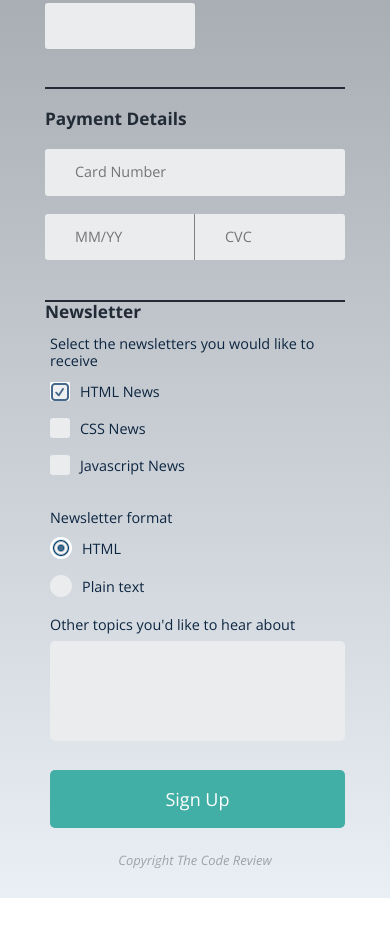
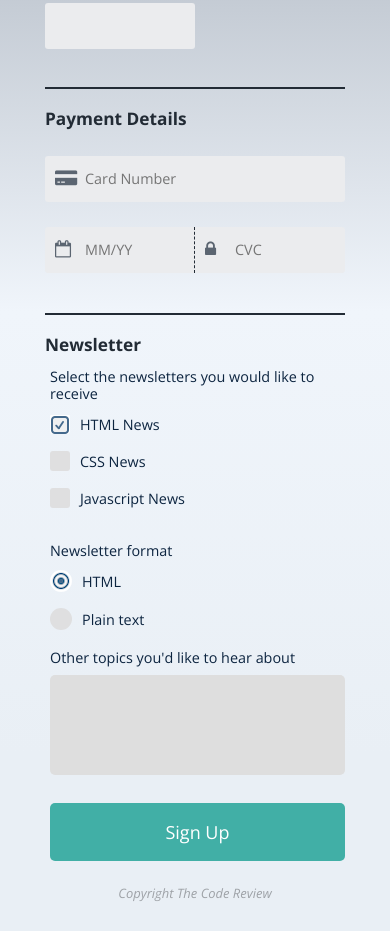
Before and after one commit to brendanlayton/Online-Registration-Form, a plain HTML site: page index.html in a window 390 px wide. Shown: the part 838-1769 px from the top of the page. Before the commit the page ends 1736 px from the top, so only its background shows below. Drawn offline with nearby package versions, Linux system fonts and the light colour scheme.

Commit message:
More design enhancements to mobile version
More Font Awesome logos, payment fields, fade background colour on
focus, html improvements.

```diff
--- a/css/main.css
+++ b/css/main.css
@@ -12,7 +12,7 @@ body {
   font-weight: 300;
 	margin: 0;
 	padding: 0;
-	background: linear-gradient(to bottom, rgb(124, 137, 152) 0%, rgba(84,95,107,1) 15%, rgba(84,95,107,1) 30%, rgba(164,170,176,1) 45%, rgba(233,239,245,1) 100%);
+	background: linear-gradient(to bottom, #222B35 0%, rgb(124, 137, 152) 15%, rgb(154, 163, 175) 30%, rgb(240, 245, 251) 65%, rgba(233,239,245,1) 90%);
 }
 
 .main-container {
@@ -22,6 +22,7 @@ body {
 
 .news-container {
 	padding-left: 5px;
+	padding-top: 20px;
 }
 
 .news-container legend {
@@ -119,10 +120,9 @@ input[type="number"],
 input[type="tel"],
 textarea ,
 select {
-  background: rgba(255,255,255,0.1);
   border: none;
   outline: 0;
-  padding: 15px 15px 15px 30px;
+  padding: 15px 15px 15px 40px;
   width: 100%;
 	height: auto;
   background-color: #ebecee;
@@ -130,6 +130,14 @@ select {
 	border-radius: 3px;
 	font-style: normal;
 	font-size: 1em;
+	transition: background-color 1s ease-in-out;
+}
+
+input:focus,
+textarea:focus {
+	border: solid 2px #222B35;
+	padding-left: 40px;
+	background-color: #956000;
 }
 
 .icon-placement {
@@ -159,7 +167,7 @@ label[class="label-icon"] {
 .input-half-left input[type="text"] {
 	border-top-right-radius: 0px;
 	border-bottom-right-radius: 0px;
-	border-right: 1px solid grey;
+	border-right: 1px dashed #222B35;
 	margin-bottom: 0;
 }
 
@@ -167,6 +175,19 @@ label[class="label-icon"] {
 	border-top-left-radius: 0px;
 	border-bottom-left-radius: 0px;
 	margin-bottom: 0;
+}
+
+.input-half-left input[type="text"]:focus,
+.input-half-right input[type="text"]:focus {
+	border: solid 2px #222B35;
+}
+
+.input-half-right input[type="text"]:focus {
+	margin-left: -4px;
+}
+
+.payment-container label {
+	margin-top: -20px;
 }
 
 fieldset {
@@ -178,7 +199,6 @@ fieldset {
 legend {
 	font-size: 1.2em;
 	font-weight: 700;
-	margin: 0;
 	padding: 0;
 }
 
@@ -250,7 +270,7 @@ input[type="checkbox"] + label span {
 	height: 20px;
 	margin: -4px 10px 0 0;
 	vertical-align: middle;
-	background: #EBECEE;
+	background: #DFDFE0;
 	border-radius: 3px;
 }
 
@@ -270,7 +290,7 @@ input[type="radio"] + label span {
 	height: 22px;
 	margin: -4px 10px 0 0;
 	vertical-align: middle;
-	background: #EBECEE;
+	background: #DFDFE0;
 	border-radius: 50%;
 }
 
@@ -286,6 +306,7 @@ textarea {
 	height: 100px;
 	border-radius: 5px;
 	margin-bottom: 5px;
+	background: #DEDEDE;
 }
 
 
@@ -316,16 +337,6 @@ input:focus:-moz-placeholder{
 
 
 
-/* Psuedo Styles ---------- */
-
-input:focus,
-textarea:focus {
-	border: solid 2px #222B35;
-	padding-left: 30px;
-}
-
-
-
 @media screen and (min-width: 480px) {
 
   form {
--- a/index.html
+++ b/index.html
@@ -115,16 +115,24 @@
 					<div class="payment-container">
 						<fieldset>
 							<legend>Payment Details</legend>
-								<input type="number" placeholder="Card Number" id="card-number" name="card-number">
+								<div class="icon-placement">
+									<label for="card-number" class="label-icon"><i class="fa fa-credit-card-alt"></i></label>
+									<input type="number" placeholder="Card Number" id="card-number" name="card-number">
+								</div>
 								<div class="input-half-left">
-									<input type="text" placeholder="MM/YY" name="expiry-date" id="expiry-date" class="">
+									<div class="icon-placement">
+										<label for="expiry-date" class="label-icon"><i class="fa fa-calendar-o"></i></label>
+										<input type="text" placeholder="MM/YY" name="expiry-date" id="expiry-date" class="">
+									</div>
 								</div>
 								<div class="input-half-right">
-									<input type="text" placeholder="CVC" name="cvc" id="cvc" class="">
+									<div class="icon-placement">
+										<label for="cvc" class="label-icon"><i class="fa fa-lock"></i></label>
+										<input type="text" placeholder="CVC" name="cvc" id="cvc" class="">
+									</div>
 								</div>
 						</fieldset>
 					</div>
-
 					<!--/ Payment Information-->
 
 					<div class="news-container">
```
